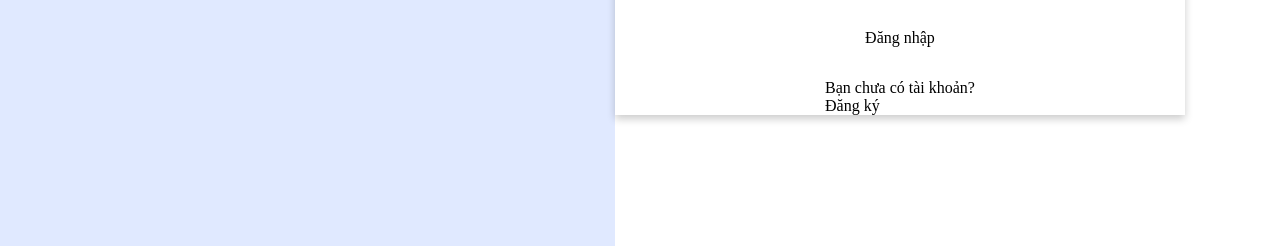
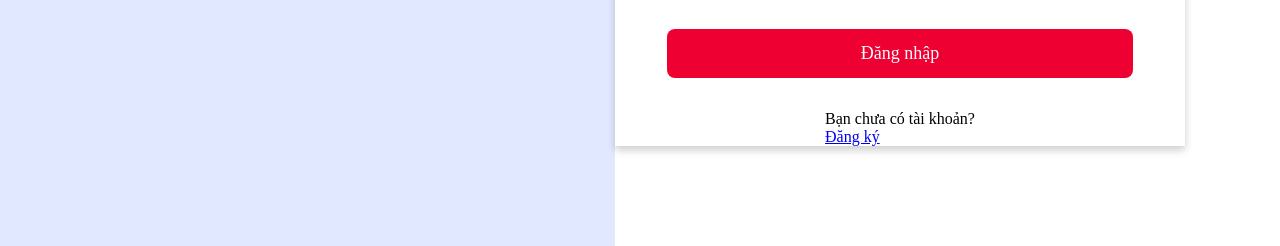
Before and after one commit to Nguyen-An/demo-login-html, a plain HTML site: page index.html in a window 1280 px wide. Shown: the part 554-800 px from the top of the page. Drawn offline with Linux system fonts and the light colour scheme.

Commit message:
bài học buổi 2

```diff
--- a/index.html
+++ b/index.html
@@ -27,16 +27,20 @@
                 <input class="layout__right__outline__input" type="text" placeholder="Nhập tài khoản">
                 <input class="layout__right__outline__input" type="text" placeholder="Nhập mật khẩu">
                 <div class="layout__right__outline__QMK">
-                    <div>
+                    <div class="">
                         <input type="checkbox">
                         <div>Lưu mật khẩu</div>
                     </div>
                     <div>Quên mật khẩu?</div>
                 </div>
-                <div>Đăng nhập</div>
+                <div class="layout__right__outline__layout_btn">
+                    <div class="layout__right__outline__btn">
+                        Đăng nhập
+                    </div>
+                </div>
                 <div>
                     <div>Bạn chưa có tài khoản?</div>
-                    <div>Đăng ký</div>
+                    <a href="https://www.google.com/" target="_blank">Đăng ký</a>
                 </div>
             </div>
         </div>
--- a/style.css
+++ b/style.css
@@ -109,3 +109,23 @@
     padding: 0 52px;
     width: 100%;
 }
+
+.layout__right__outline__layout_btn{
+    width: 100%;
+    padding: 0 52px;
+}
+
+.layout__right__outline__btn{
+    background: #ee0033;
+    font-size: 18px;
+    font-weight: 500;
+    color: #fcfcfc;
+    text-align: center;
+    padding: 14px 0;
+    border-radius: 8px;
+    cursor: pointer;
+}
+
+.layout__right__outline__btn:hover{
+    opacity: 0.9;
+}
```
